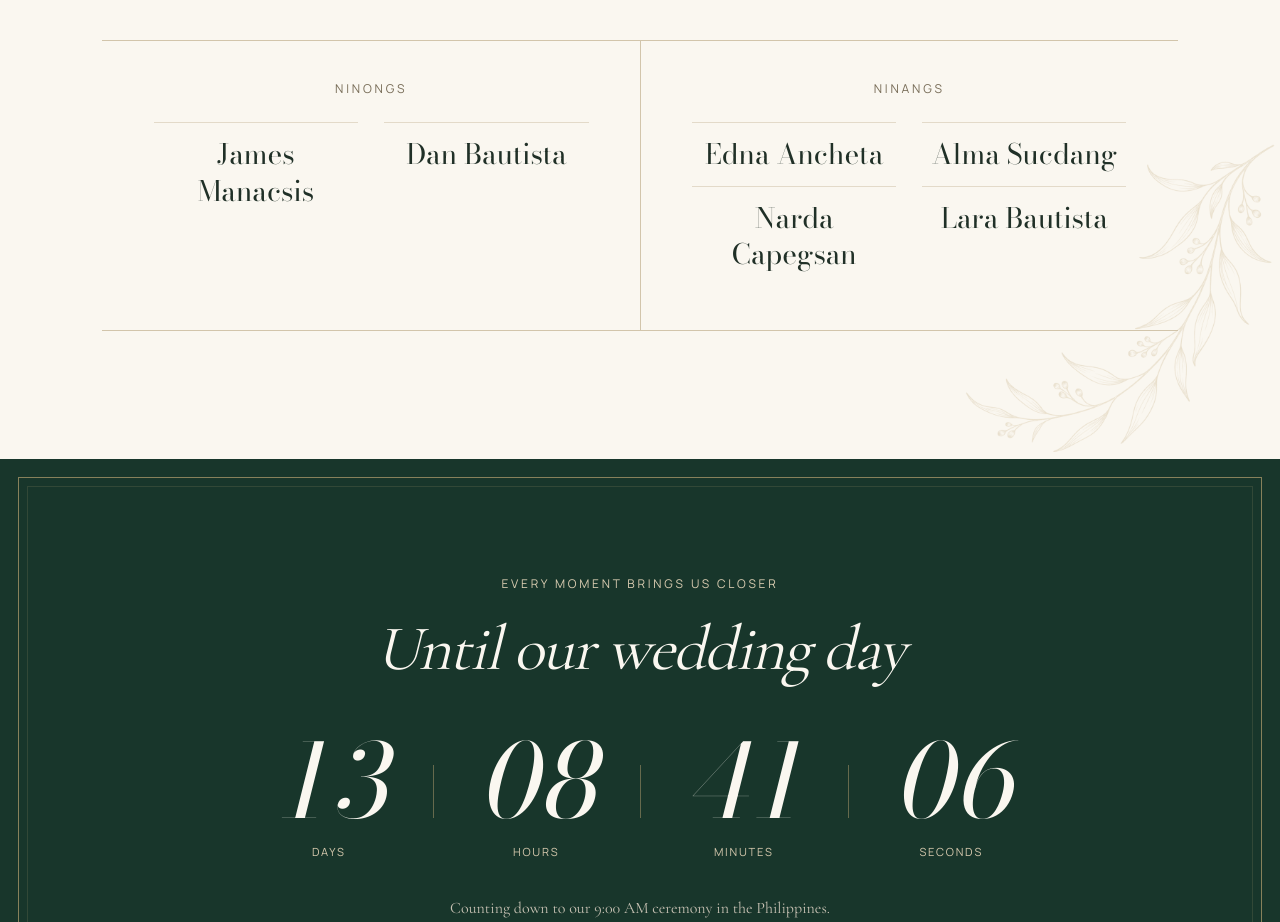
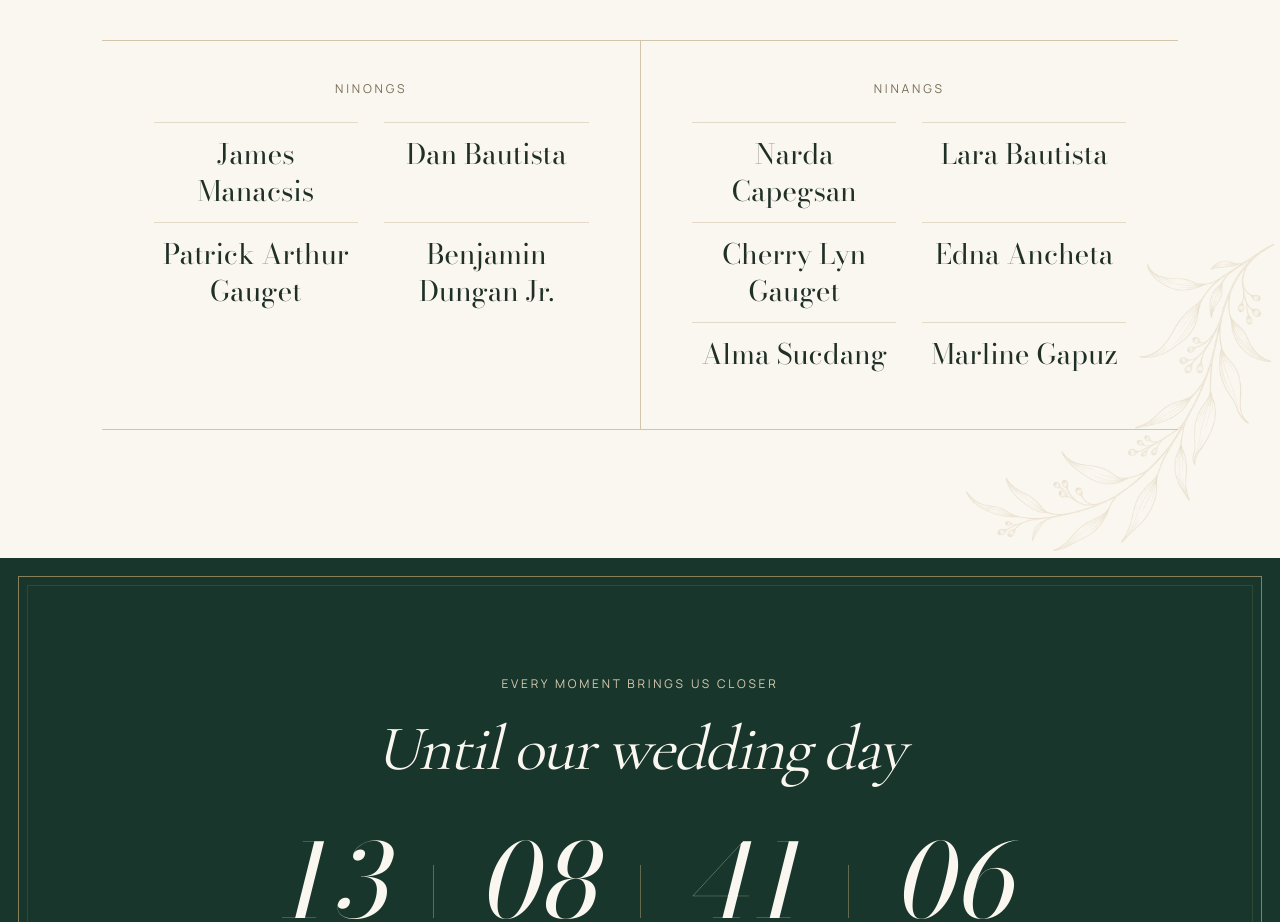
Before and after one commit to JKANG093021/wedding, a Next.js app: page / in a window 1280 px wide. Shown: the part 4262-5184 px from the top of the page. Built offline with nearby package versions, Linux system fonts and the light colour scheme.

Commit message:
Invitattion letter

```diff
--- a/data/wedding.ts
+++ b/data/wedding.ts
@@ -27,7 +27,7 @@ export const wedding = {
   },
   rsvpDeadline: "",
   rsvpUrl: "",
-  siteUrl: "https://john-rey-christine-ericka.baliguatjohnrey91.chatgpt.site", // Replace with your final Vercel domain when moving hosts
+  siteUrl: "https://wedding-invitations-theta-five.vercel.app",
   socialImage: "/images/social-invitation-card.png",
   heroPhoto: {
     src: "/images/couple.webp",
@@ -57,8 +57,8 @@ export const wedding = {
     },
   },
   principalSponsors: {
-    ninongs: ["James Manacsis", "Dan Bautista"],
-    ninangs: ["Edna Ancheta", "Alma Sucdang", "Narda Capegsan", "Lara Bautista"],
+    ninongs: ["James Manacsis", "Dan Bautista", "Patrick Arthur Gauget", "Benjamin Dungan Jr."],
+    ninangs: ["Narda Capegsan", "Lara Bautista", "Cherry Lyn Gauget", "Edna Ancheta", "Alma Sucdang", "Marline Gapuz"],
   },
   gallery: [
     { src: "/images/couple.webp", alt: "John Rey and Christine Ericka together", width: 1122, height: 1402, caption: "John Rey & Christine Ericka", orientation: "portrait" },
```
